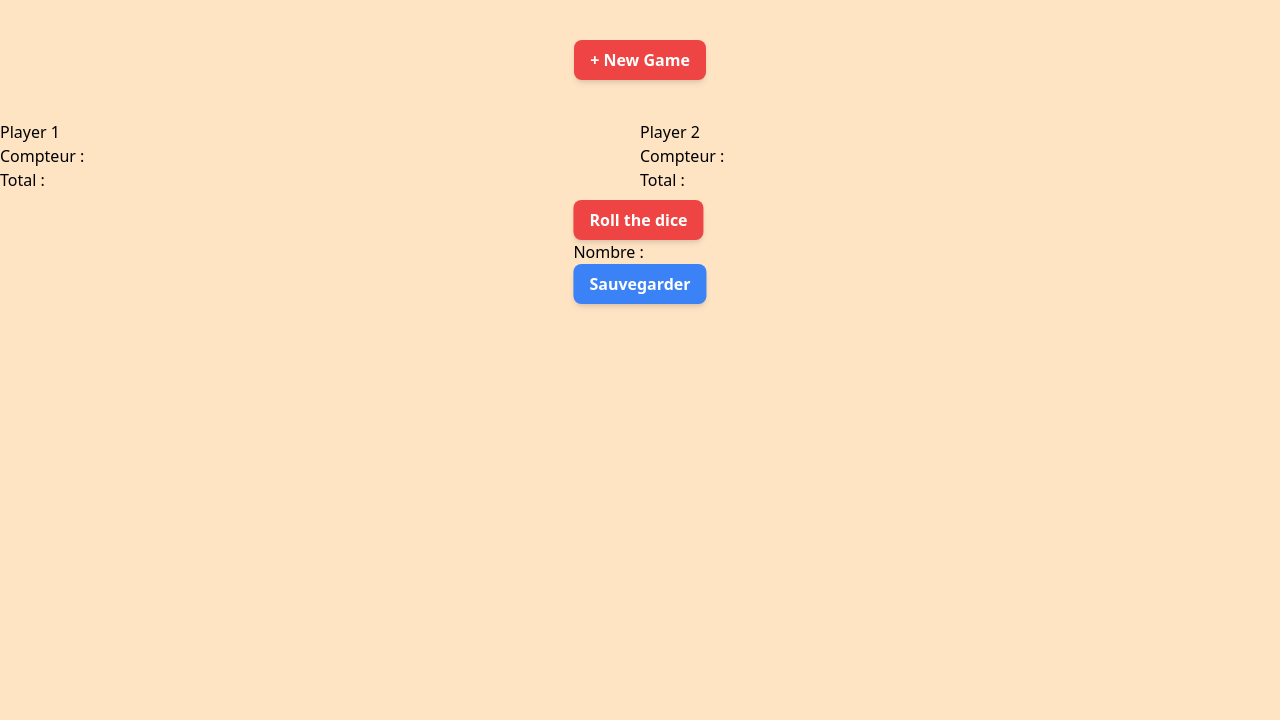
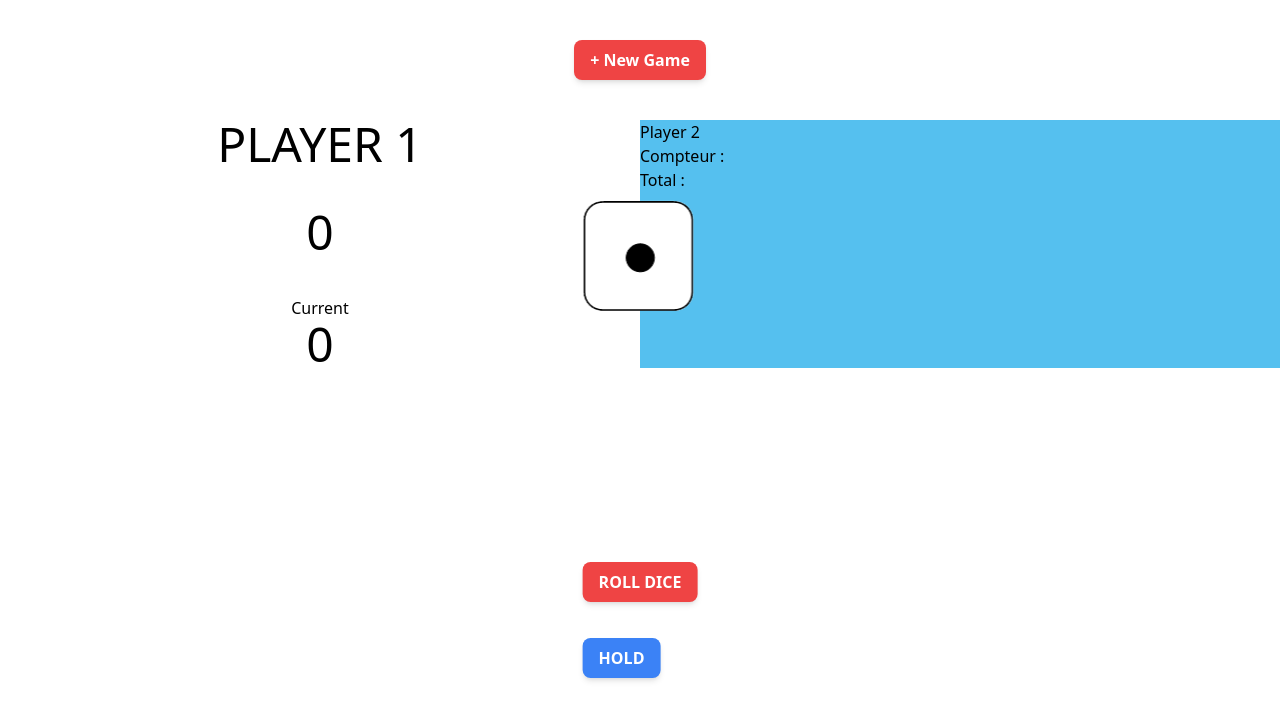
Before and after one commit to ThomasZadikian/Jeu-du-d-, a website: page src/index.html in a window 1280 px wide. Drawn offline with Linux system fonts and the light colour scheme.

Commit message:
style and cleaning code for player 1

```diff
--- a/src/index.html
+++ b/src/index.html
@@ -21,30 +21,35 @@
 
     <!-- Game container -->
     <div class="flex flex-row">
-      <div class="bg-sky-500/50 basis-2/4">
-        <h1>Player 1</h1>
-        <p>Compteur : <span id="count"></span></p>
-
-        <p>Total :<span id="totalPlayer1"> </span></p>
+      <!-- PLAYER 1 CONTAINER -->
+      <div class="basis-2/4" id="player1Container">
+        <h1 class="text-5xl text-center">PLAYER 1</h1>
+        <p class="text-center mt-10 text-5xl" id="totalPlayer1">0</p>
+        <div class="currentScore text-center">
+          <p class="mt-10">Current</p>
+          <p class="text-5xl" id="count">0</p>
+        </div>
       </div>
 
+      <!-- DICE CONTAINER -->
       <div class="absolute diceBox">
-        <div class="dice"><img /></div>
+        <div class="dice"><img src="../images/dice1.png" /></div>
         <button
           class="py-2 px-4 bg-red-500 text-white font-semibold rounded-lg shadow-md hover:bg-red-700 focus:outline-none focus:ring-2 focus:ring-red-400 focus:ring-opacity-75"
           id="roll-button"
         >
-          Roll the dice
+          ROLL DICE
         </button>
-        <p>Nombre : <span id="number"></span></p>
+        <br />
         <button
-          class="py-2 px-4 bg-blue-500 text-white font-semibold rounded-lg shadow-md hover:bg-blue-700 focus:outline-none focus:ring-2 focus:ring-blue-400 focus:ring-opacity-75"
+          class="mt-9 py-2 px-4 bg-blue-500 text-white font-semibold rounded-lg shadow-md hover:bg-blue-700 focus:outline-none focus:ring-2 focus:ring-blue-400 focus:ring-opacity-75"
           id="save"
         >
-          Sauvegarder
+          HOLD
         </button>
       </div>
 
+      <!-- PLAYER 2 CONTAINER -->
       <div class="bg-sky-500/70 basis-2/4">
         <h1>Player 2</h1>
         <p>Compteur : <span id="count"></span></p>
--- a/src/index.js
+++ b/src/index.js
@@ -20,7 +20,6 @@ function player1Count() {
   let numb = randomNumber(1, 6);
   const diceImage = "../images/dice" + numb + ".png";
   document.querySelectorAll("img")[0].setAttribute("src", diceImage);
-  numberRandom.innerHTML = numb;
   if (numb === 1) {
     actualCount = 0;
   } else {
--- a/src/style.css
+++ b/src/style.css
@@ -1,8 +1,9 @@
-* {
-  background-color: bisque;
-}
 .diceBox {
     top : 25%;
     left: 50%;
     transform: translateX(-50%);
   }
+
+  #roll-button {
+   margin-top: 250px;
+  }
```
Also changed, not shown: dist/output.css.
